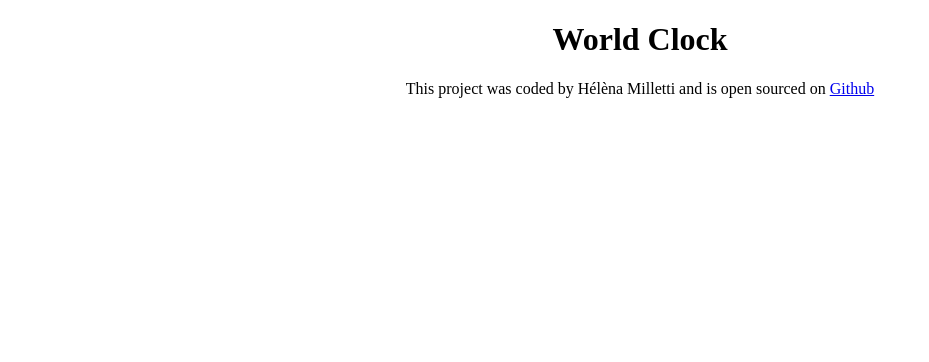
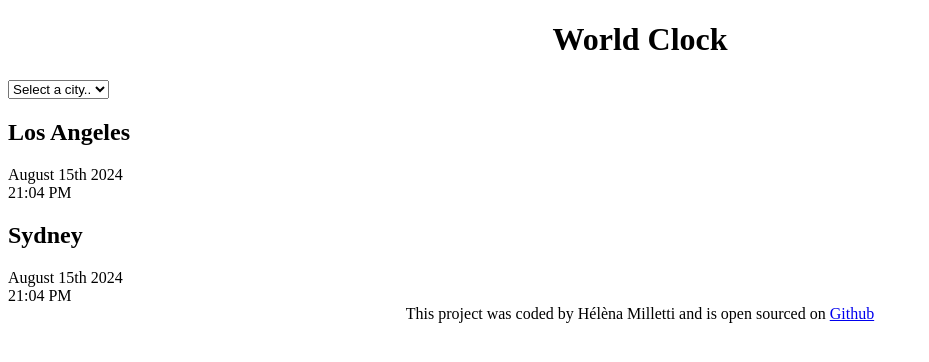
Before and after one commit to Helen-MLT/world-clock, a plain HTML site: page index.html in a window 1280 px wide. Shown: the whole page, without its empty margins (0-929 px from the left). Drawn offline with Linux system fonts and the light colour scheme.

Commit message:
Added the basic HTML

```diff
--- a/index.html
+++ b/index.html
@@ -7,7 +7,26 @@
     <title>World Clock - Hélèna Milletti</title>
   </head>
   <body>
-    <h1>World Clock</h1>
+    <div class="container">
+      <h1>World Clock</h1>
+      <select>
+        <option value="">Select a city..</option>
+        <option value="">London</option>
+        <option value="">New York</option>
+        <option value="">Paris</option>
+      </select>
+
+      <div class="city">
+        <h2>Los Angeles</h2>
+        <div class="date">August 15th 2024</div>
+        <div class="time">21:04 PM</div>
+      </div>
+      <div class="city">
+        <h2>Sydney</h2>
+        <div class="date">August 15th 2024</div>
+        <div class="time">21:04 PM</div>
+      </div>
+    </div>
     <footer>
       This project was coded by Hélèna Milletti and is open sourced on
       <a href="https://github.com/Helen-MLT/world-clock" target="_blank"
```
